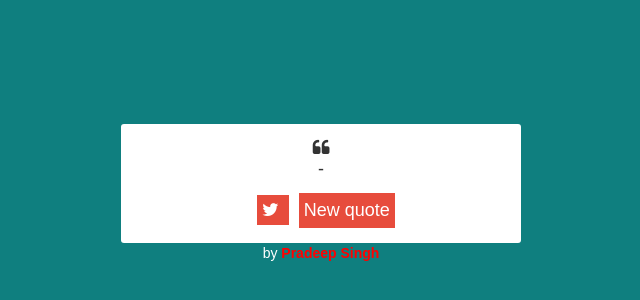
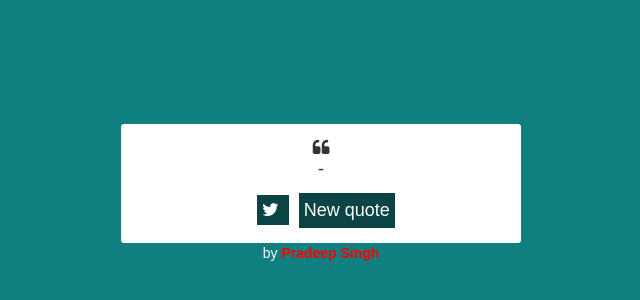
Before and after one commit to mepsrajput/RandomQuoteGenerator, a plain HTML site: page index.html in a window 1280 px wide. Shown: the part 126-426 px from the top of the page, without its empty margins (319-959 px from the left). Drawn offline with nearby package versions, Linux system fonts and the light colour scheme; no server answers.

Commit message:
design changes

```diff
--- a/css/style.css
+++ b/css/style.css
@@ -26,7 +26,7 @@ div {
 	margin-bottom: 10px;
 }
 #tweet-quote {
-		background-color: rgb(231, 76, 60);
+		background-color: #0b4444;
 		color: white;
 		padding: 5px 5px;
 		margin: 10px;
@@ -34,7 +34,7 @@ div {
 }
 
 #new-quote {
-        background-color: rgb(231, 76, 60);
+        background-color: #0b4444;
 		color: white;
 		font-size: 18px;
 		border:0;
```
